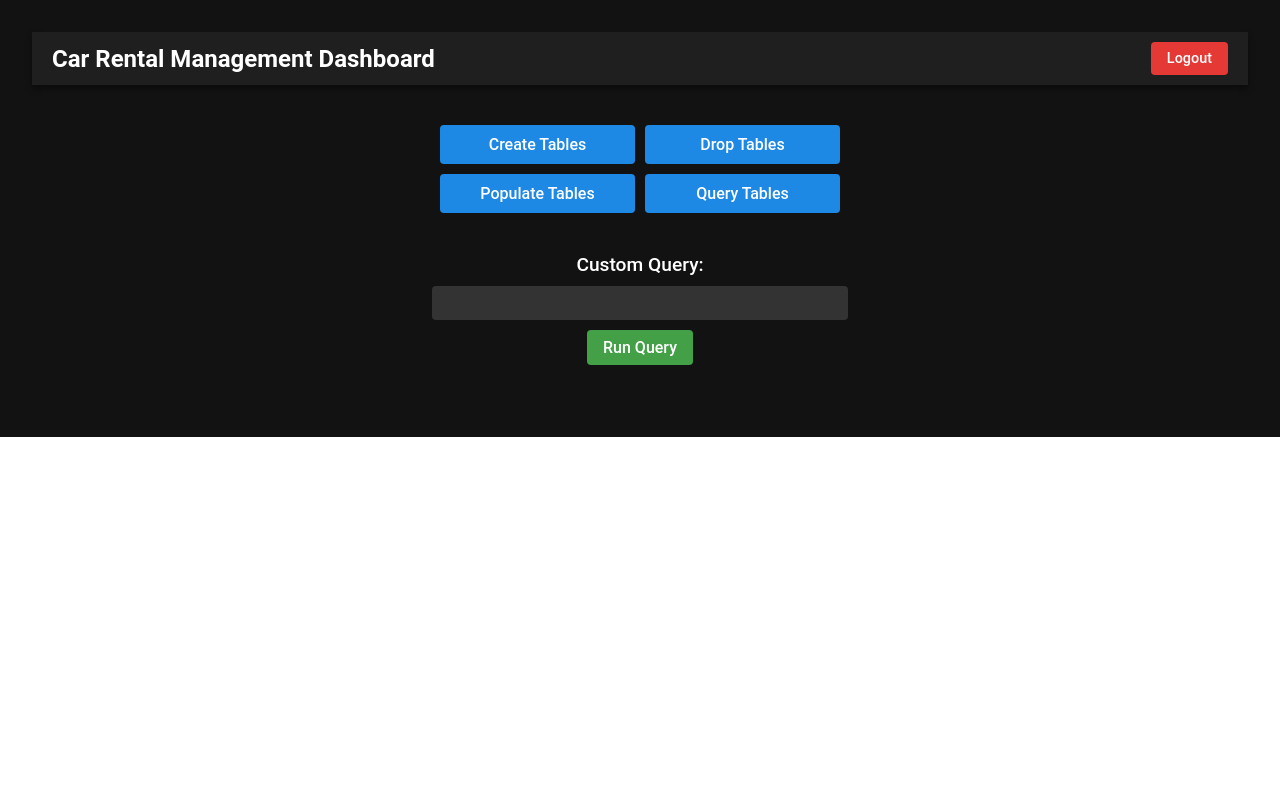
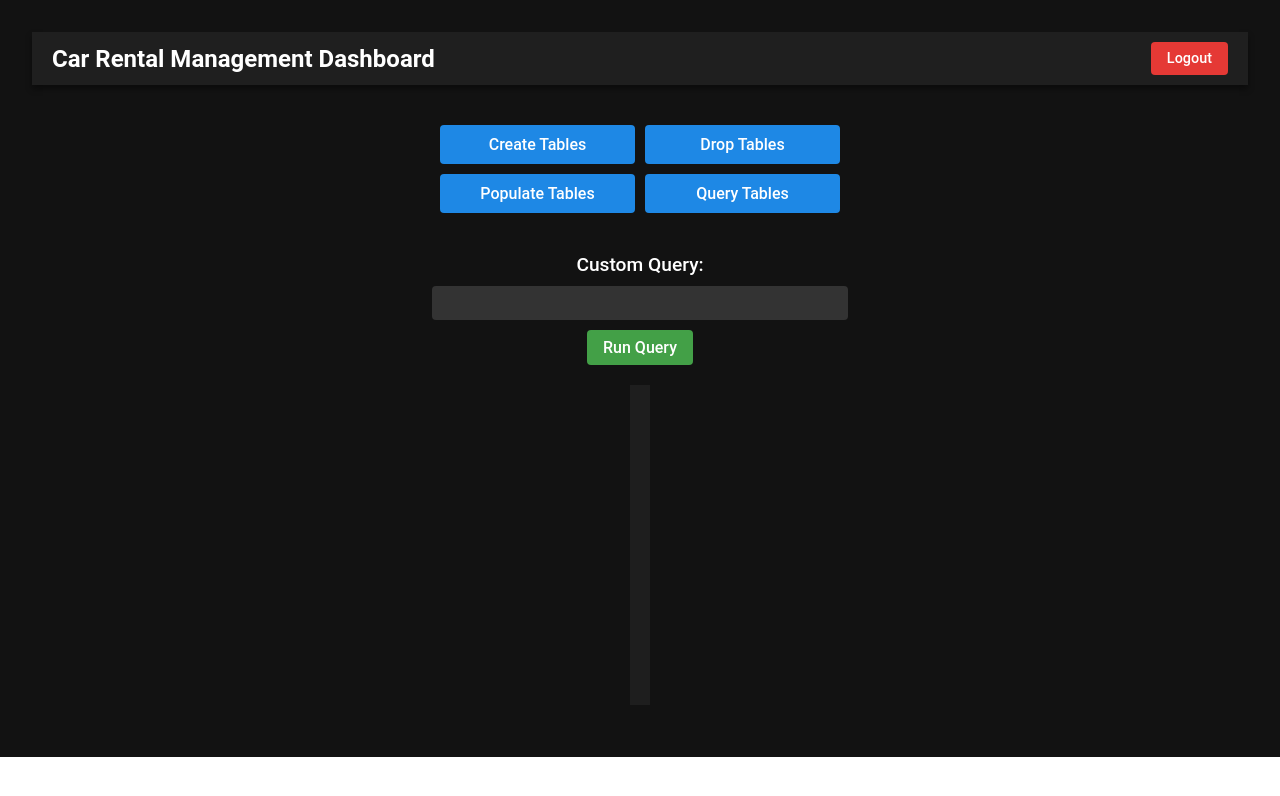
Before and after one commit to thisisadityapatel/CPS510-Database, a React (Vite) app in the folder frontend/: page /home in a window 1280 px wide. Shown: the top 796 px of the page. Built offline with nearby package versions, Linux system fonts and the light colour scheme.

Commit message:
feat: minor change

```diff
--- a/frontend/src/Home.jsx
+++ b/frontend/src/Home.jsx
@@ -97,6 +97,22 @@ function Home() {
           <input type="text" id="customQuery" />
           <button onClick={handleRunQuery}>Run Query</button>
         </div>
+        <div
+        style={{
+            backgroundColor: "#1e1e1e", // Dark background
+            color: "white", // White text
+            fontSize: "12px", // Small font size
+            padding: "10px",
+            height: "300px", // Adjust height as needed
+            overflowY: "scroll", // Enable vertical scrolling
+            display: "flex",
+            flexDirection: "column-reverse", // Reverse the order of items
+          }}
+        >
+          {consoleOutputMessages.map((message, index) => (
+            <div key={index}>{message}</div>
+          ))}
+        </div>
       </div>
     </div>
   );
```
